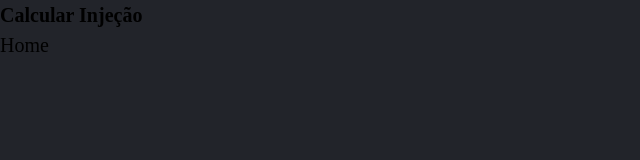
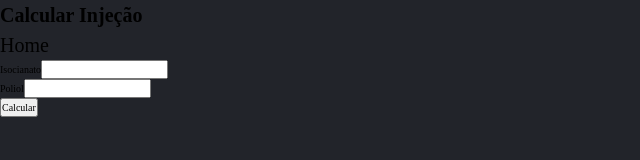
Before and after one commit to ednosmab/ipu-calculator-Soft, a website built with Vite: page pages/injection-page.html in a window 1280 px wide. Shown: the whole page, without its empty margins (0-640 px from the left). Built offline with nearby package versions, Linux system fonts and the light colour scheme.

Commit message:
feat: add injection form with dynamic number fields

```diff
--- a/pages/injection-page.html
+++ b/pages/injection-page.html
@@ -12,6 +12,9 @@
     <h1>Calcular Injeção</h1>
 
     <a href="/">Home</a>
+
+    <form id="injection-form"></form>
+    <script type="module" src="/src/ui/injection-page.ts"></script>
 </body>
 
 </html>
--- /dev/null
+++ b/src/ui/components/number-field.ts
@@ -0,0 +1,32 @@
+export function createNumberField(id: string, labelText: string) {
+    const wrapper = document.createElement('div')
+
+    const label = document.createElement('label')
+    label.htmlFor = id
+    label.textContent = labelText
+
+    const input = document.createElement('input')
+    input.id = id
+    input.type = 'text'
+    input.inputMode = 'decimal'
+
+    const error = document.createElement('span')
+    error.setAttribute('aria-live', 'polite')
+
+    error.className = 'field-error'
+
+    wrapper.append(label, input, error)
+
+    function setError(message: string){
+        error.textContent = message
+        input.setAttribute('aria-invalid', 'true')
+    }
+
+    function clearError(){
+        error.textContent = ''
+        input.removeAttribute('aria-invalid')
+    }
+
+    return {wrapper, input, setError, clearError}
+
+}
--- /dev/null
+++ b/src/ui/injection-page.ts
@@ -0,0 +1,26 @@
+import { createNumberField } from "./components/number-field.js";
+
+const form = document.querySelector<HTMLFormElement>('#injection-form')!
+
+const iso = createNumberField('iso', 'Isocianato')
+const poliol = createNumberField('poliol', 'Poliol')
+const fields = [iso, poliol]
+
+const button = document.createElement('button')
+button.type = 'submit'
+button.textContent = 'Calcular'
+
+form.append(...fields.map((field) => field.wrapper), button)
+
+form.addEventListener('submit', (e) => {
+    e.preventDefault()
+
+    fields.forEach((field) => field.clearError())
+
+    fields.forEach((field) => {
+        if(field.input.value.trim() === ''){
+            field.setError('Informe um valor')
+        }
+    })
+
+})
```
Also changed, not shown: README.md.
